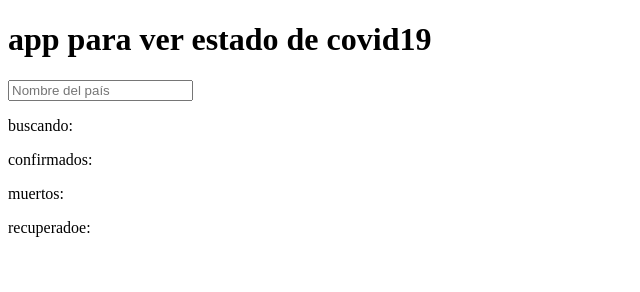
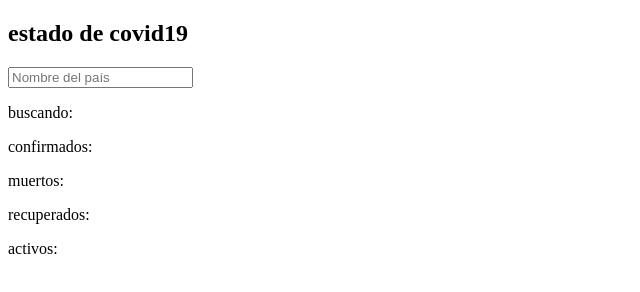
Before and after one commit to luis5648/covid-app, a plain HTML site: page index.html in a window 1280 px wide. Shown: the whole page, without its empty margins (0-640 px from the left). Drawn offline with nearby package versions, Linux system fonts and the light colour scheme.

Commit message:
Datos para casos activos

```diff
--- a/index.html
+++ b/index.html
@@ -9,7 +9,7 @@
 
     </head>
     <body>
-        <h1>app para ver estado de covid19</h1>
+        <h2>estado de covid19</h2>
 
         <div ng-app="COVapp" ng-controller="infoCTRL" class="" id="info">
 
@@ -18,7 +18,8 @@
             <p>buscando: {{pais}} </p>
             <p>confirmados: {{conf}}</p>
             <p>muertos: {{death}}</p>
-            <p>recuperadoe: {{rec}}</p>
+            <p>recuperados: {{rec}}</p>
+            <p>activos: {{act}}</p>
 
         </div>
         <script src="js/index.js" charset="utf-8"></script>
--- a/js/index.js
+++ b/js/index.js
@@ -1,5 +1,5 @@
 //here goes the angular code
-console.log("working!")
+//console.log("working!");
 
 app = angular.module('COVapp', []);
 app.controller('infoCTRL', function($scope, $http){
@@ -11,7 +11,8 @@ app.controller('infoCTRL', function($scope, $http){
             $scope.conf = response.data.confirmed.value;
             $scope.rec = response.data.recovered.value;
             $scope.death = response.data.deaths.value;
+            $scope.act = response.data.confirmed.value - response.data.recovered.value;
         console.log(response.data);
-        });
+    });
     }
 });
```
